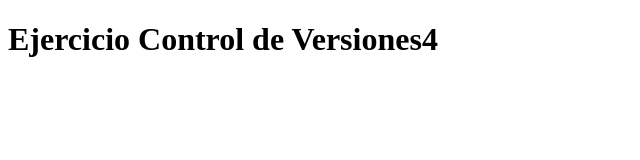
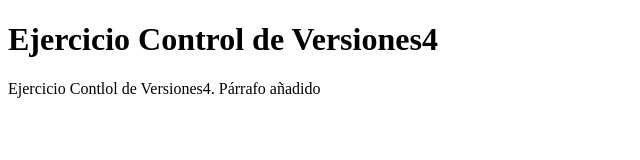
Before and after one commit to Gu931/ejercicioCV4, a plain HTML site: page index.html in a window 1280 px wide. Shown: the whole page, without its empty margins (0-640 px from the left). Drawn offline with Linux system fonts and the light colour scheme.

Commit message:
Segunda instantánea

```diff
--- a/index.html
+++ b/index.html
@@ -8,5 +8,6 @@
 </head>
 <body>
     <h1>Ejercicio Control de Versiones4</h1>
+    <p>Ejercicio Contlol de Versiones4. Párrafo añadido</p>
 </body>
 </html>
```
